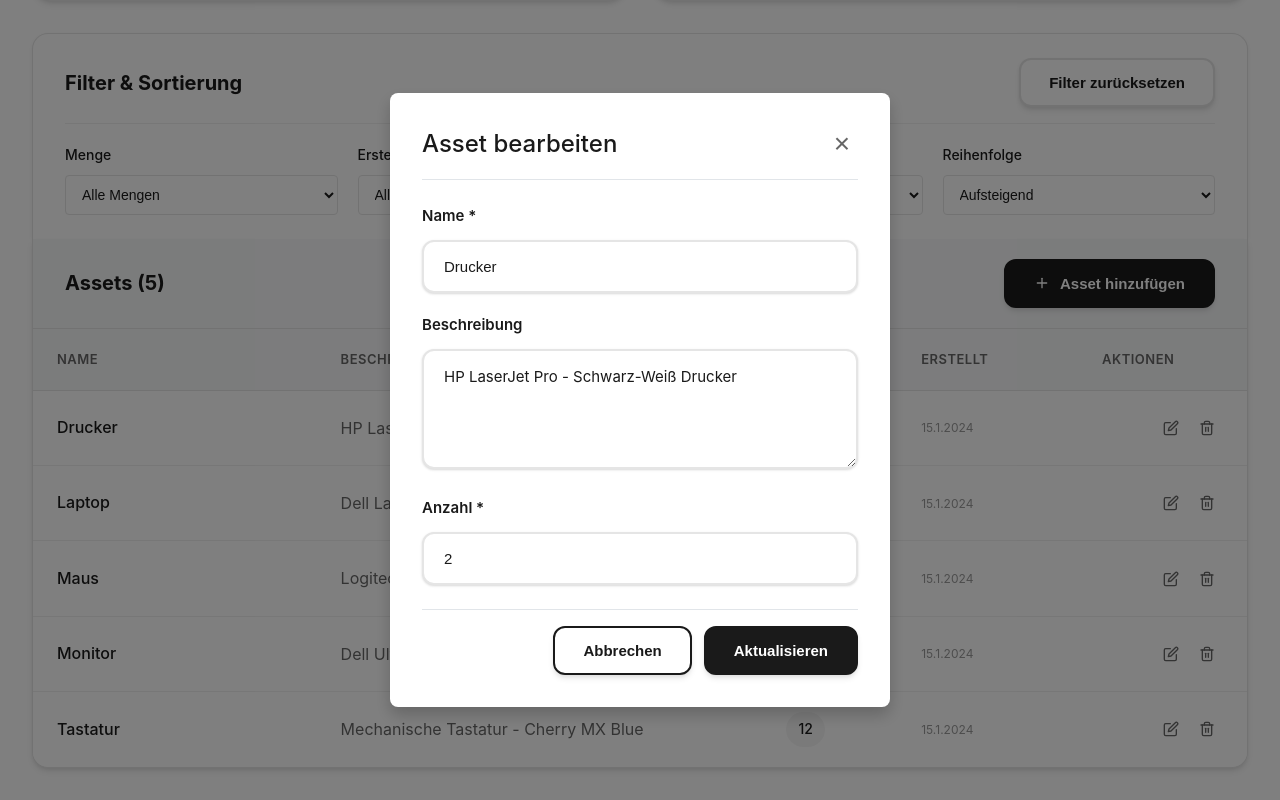
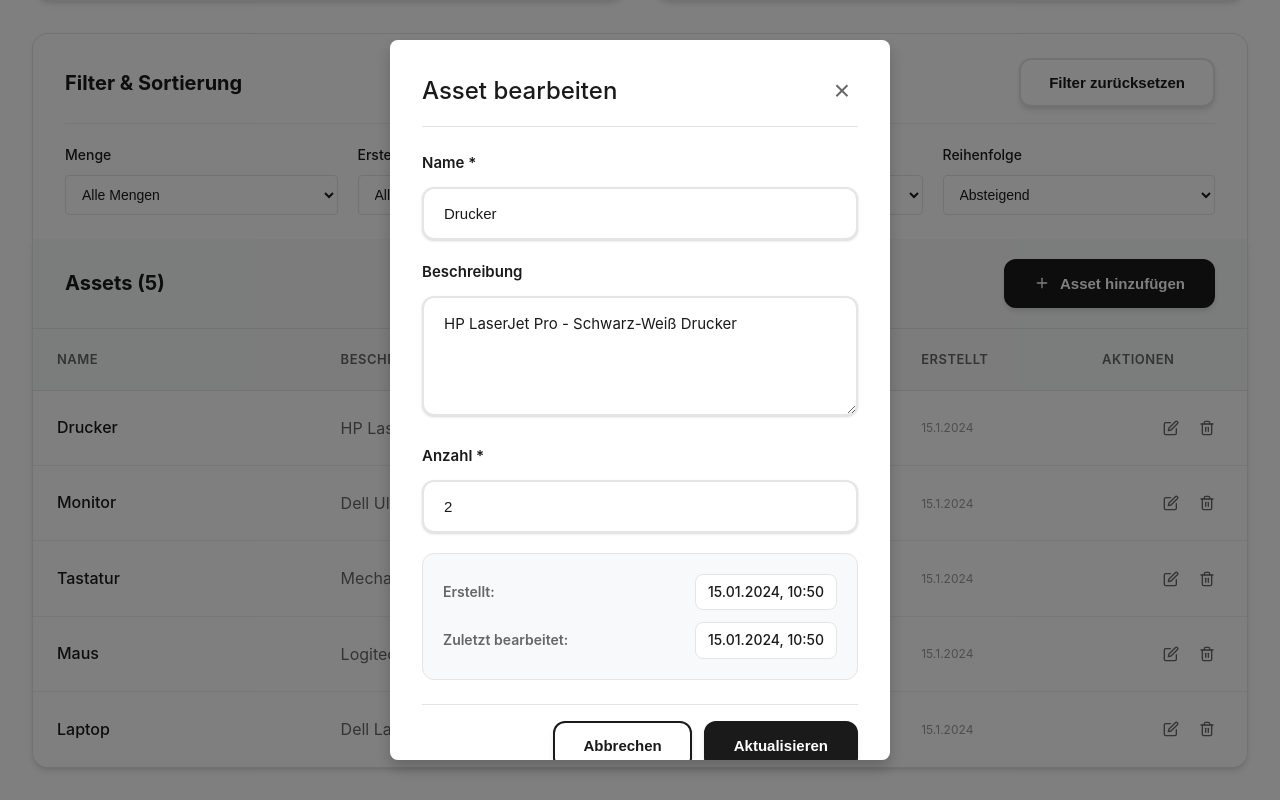
Before and after one commit to Nerminnnnn/ressourcenmanager, a React (Create React App) app in the folder frontend/: page / in a window 1280 px wide. Both pictures are taken after a click on the button 1171 px from the left and 911 px from the top of the page. Shown: the part 484-1284 px from the top of the page. Built offline with nearby package versions, Linux system fonts and the light colour scheme; no server answers; the HTML template or start-up script is replaced by a standard one.

Commit message:
Add date display in modal and update sorting filters

```diff
--- a/frontend/src/App.css
+++ b/frontend/src/App.css
@@ -600,6 +600,43 @@
   padding: 20px;
 }
 
+/* Datumsanzeige im Modal */
+.date-info {
+  background: #f8f9fa;
+  border: 1px solid #e5e5e5;
+  border-radius: 12px;
+  padding: 20px;
+  margin-top: 8px;
+}
+
+.date-item {
+  display: flex;
+  justify-content: space-between;
+  align-items: center;
+  margin-bottom: 12px;
+}
+
+.date-item:last-child {
+  margin-bottom: 0;
+}
+
+.date-label {
+  font-weight: 600;
+  color: #666666;
+  font-size: 14px;
+  margin: 0;
+}
+
+.date-value {
+  font-weight: 500;
+  color: #1a1a1a;
+  font-size: 14px;
+  background: #ffffff;
+  padding: 6px 12px;
+  border-radius: 8px;
+  border: 1px solid #e5e5e5;
+}
+
 .modal {
   background: #ffffff;
   border-radius: 8px;
--- a/frontend/src/App.js
+++ b/frontend/src/App.js
@@ -17,8 +17,8 @@ function App() {
   const [filters, setFilters] = useState({
     quantityFilter: 'all', // all, low, medium, high
     dateFilter: 'all', // all, today, week, month
-    sortBy: 'name', // name, quantity, date
-    sortOrder: 'asc' // asc, desc
+    sortBy: 'date', // name, quantity, date
+    sortOrder: 'desc' // asc, desc
   });
   const [formData, setFormData] = useState({
     name: '',
@@ -243,8 +243,8 @@ function App() {
     setFilters({
       quantityFilter: 'all',
       dateFilter: 'all',
-      sortBy: 'name',
-      sortOrder: 'asc'
+      sortBy: 'date',
+      sortOrder: 'desc'
     });
     setSearchTerm('');
   };
@@ -532,6 +532,39 @@ function App() {
                   required
                 />
               </div>
+
+              {/* Datumsanzeige */}
+              {editingItem && (
+                <div className="form-group">
+                  <div className="date-info">
+                    <div className="date-item">
+                      <label className="date-label">Erstellt:</label>
+                      <span className="date-value">
+                        {new Date(editingItem.createdAt).toLocaleString('de-DE', {
+                          year: 'numeric',
+                          month: '2-digit',
+                          day: '2-digit',
+                          hour: '2-digit',
+                          minute: '2-digit'
+                        })}
+                      </span>
+                    </div>
+                    <div className="date-item">
+                      <label className="date-label">Zuletzt bearbeitet:</label>
+                      <span className="date-value">
+                        {new Date(editingItem.updatedAt || editingItem.createdAt).toLocaleString('de-DE', {
+                          year: 'numeric',
+                          month: '2-digit',
+                          day: '2-digit',
+                          hour: '2-digit',
+                          minute: '2-digit'
+                        })}
+                      </span>
+                    </div>
+                  </div>
+                </div>
+              )}
+
               <div className="modal-actions">
                 <button type="button" onClick={closeModal} className="btn">
                   Abbrechen
```
